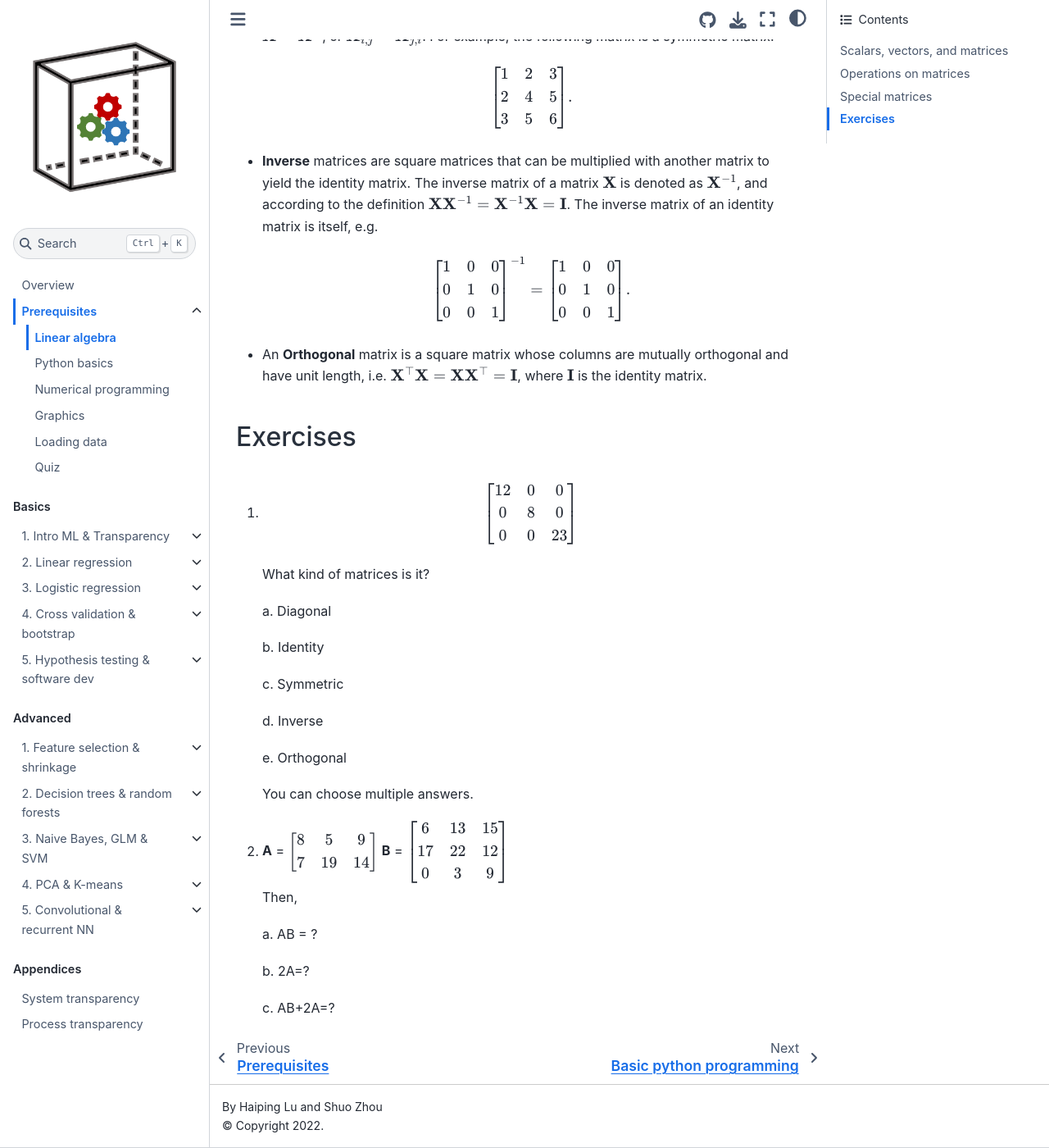
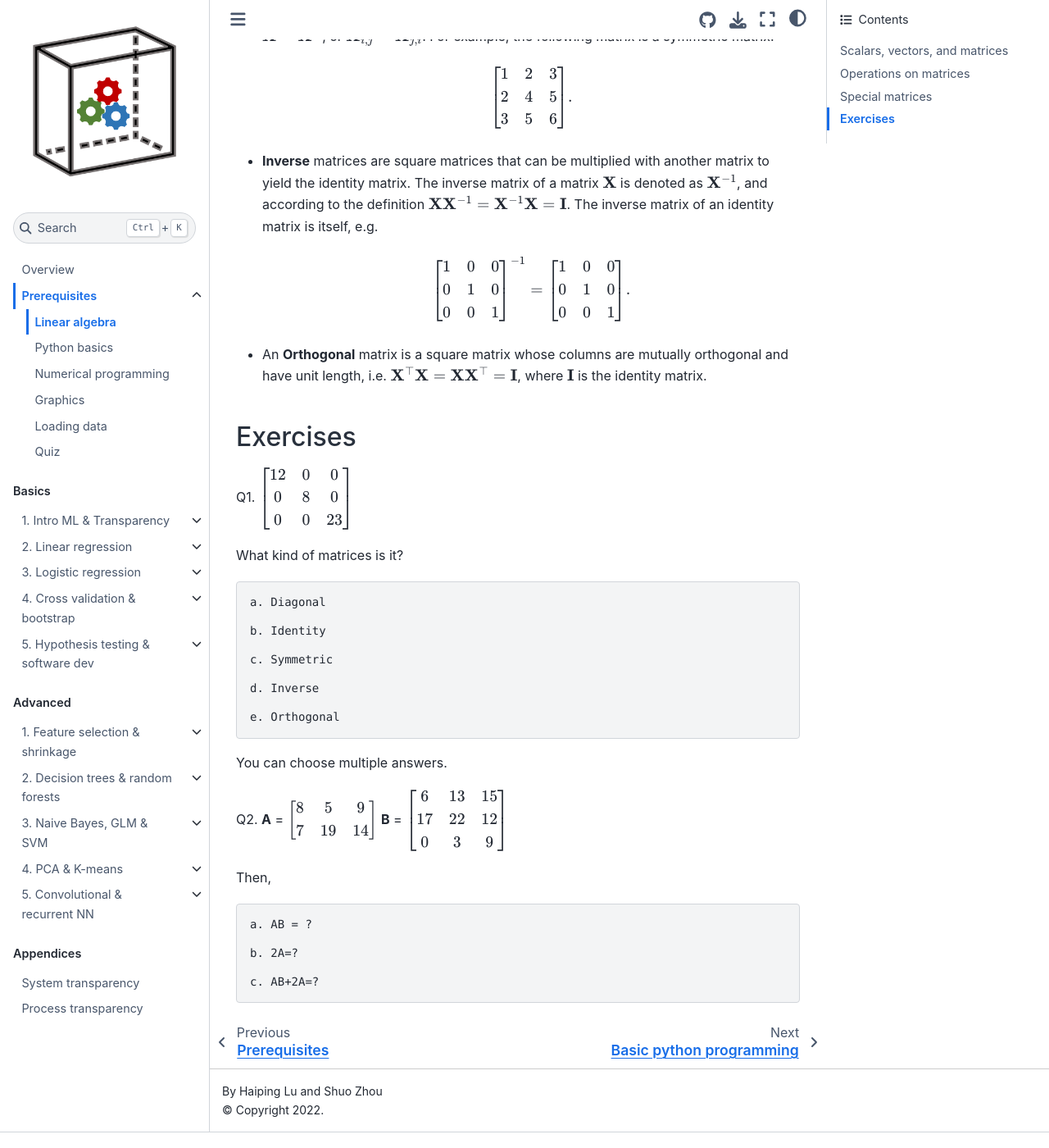
Before and after one commit to pykale/transparentML, a Jupyter Book: the page built from content/00-prereq/linear-algebra-and-notations.md, in a window 1280 px wide and 1400 px high, scrolled down 3289 px. Shown: the whole window at 82% size. Built offline with Jupyter Book 1.0.4 settings and Sphinx 7.4.7 and the Sphinx Book theme 1.1.4, drawn with Linux system fonts in a browser that asks for light colours; pages that are not in the unit, such as notebooks, are missing from menus.

Commit message:
Question Number fixed

```diff
--- a/content/00-prereq/linear-algebra-and-notations.md
+++ b/content/00-prereq/linear-algebra-and-notations.md
@@ -127,11 +127,11 @@ This section introduces the basic concepts of linear algebra and notations used
 
 ### Exercises
 
-1. $$
+Q1. $
     \begin{bmatrix} 12 & 0 & 0 \\ 0 & 8 & 0 \\ 0 & 0 & 23 \end{bmatrix}
-   $$
+    $
 
-    What kind of matrices is it?
+  What kind of matrices is it?
 
     a. Diagonal
 
@@ -143,14 +143,14 @@ This section introduces the basic concepts of linear algebra and notations used
 
     e. Orthogonal
 
-    You can choose multiple answers.
+  You can choose multiple answers.
 
 
 
-2. **A** = $\begin{bmatrix} 8 & 5 & 9 \\ 7 & 19 & 14 \end{bmatrix}$
+Q2. **A** = $\begin{bmatrix} 8 & 5 & 9 \\ 7 & 19 & 14 \end{bmatrix}$
    **B** = $ \begin{bmatrix} 6 & 13 & 15 \\ 17 & 22 & 12 \\ 0 & 3 & 9 \end{bmatrix}$
 
-    Then,
+  Then,
 
     a. AB = ?
 
```
Also changed, not shown: content/01-intro/ml-systems.md (+28 -28 lines), content/01-intro/what-is-ml.md (+5 -5 lines), content/00-prereq/basic-python.ipynb, content/00-prereq/graphics.ipynb, content/00-prereq/loading-data.ipynb, content/00-prereq/numerical-programming.ipynb, content/01-intro/knn.ipynb.
